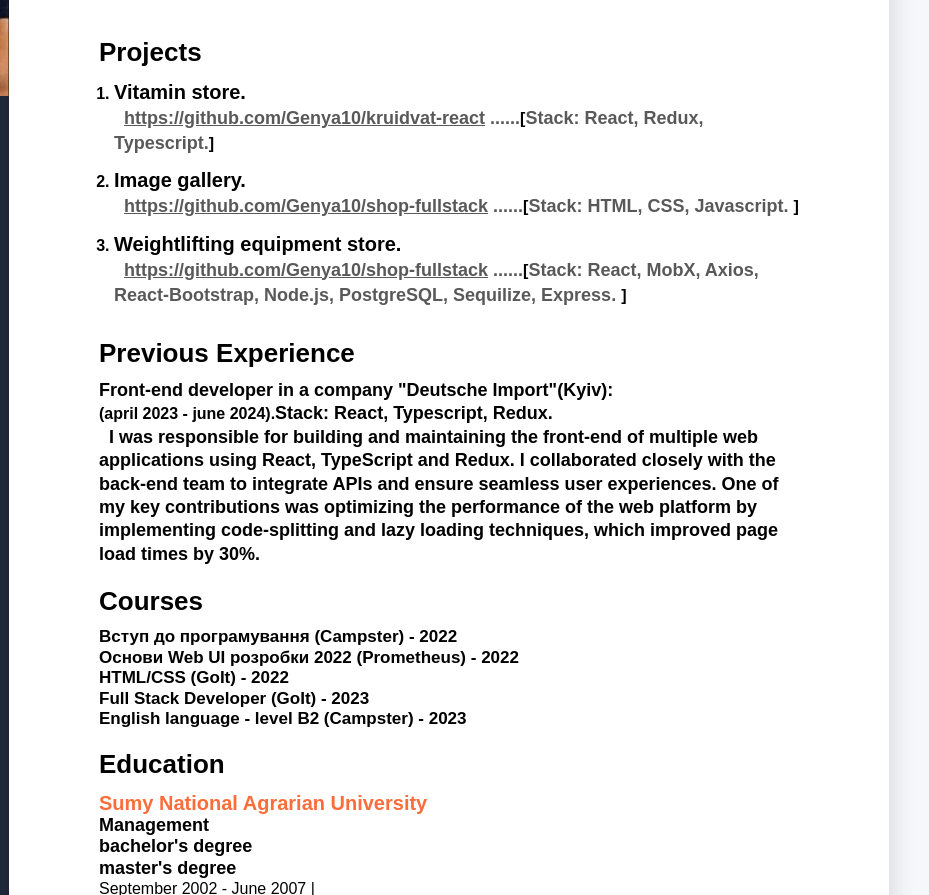
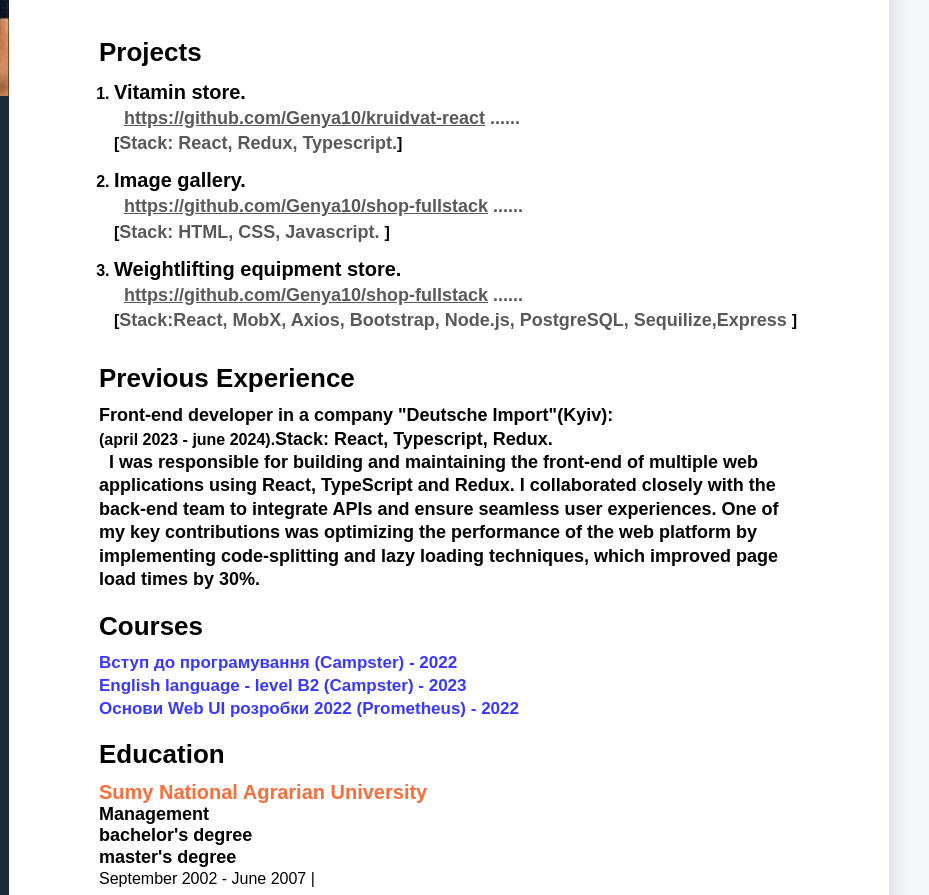
Before and after one commit to Genya10/Resume-2023, a plain HTML site: page index.html in a window 1280 px wide. Shown: the part 340-1235 px from the top of the page, 351-1280 px from the left. Drawn offline with Linux system fonts and the light colour scheme.

Commit message:
add links on sertificates

```diff
--- a/index.html
+++ b/index.html
@@ -28,16 +28,16 @@
                     <li class="project-item">
                         <h4>Vitamin store.</h4>
                         <span class="project"><a target="_blank" href="https://github.com/Genya10/kruidvat-react" class="project-link">https://github.com/Genya10/kruidvat-react</a>
-                        ......<span class="project-bracket">[</span>Stack: React, Redux, Typescript.<span class="project-bracket">]</span></span></li>
+                        ......<br><span class="project-bracket">[</span>Stack: React, Redux, Typescript.<span class="project-bracket">]</span></span></li>
                     <li class="project-item">
                         <h4>Image gallery.</h4>
                     <span class="project">   <a target="_blank" href="https://genya10.github.io/Images-Gallery-Swiper-/" class="project-link">https://github.com/Genya10/shop-fullstack</a>
-                        ......<span class="project-bracket">[</span>Stack: HTML, CSS, Javascript.
+                        ......<br><span class="project-bracket">[</span>Stack: HTML, CSS, Javascript.
                         <span class="project-bracket">]</span></span></li>
                         <li class="project-item">
                             <h4>Weightlifting equipment store.</h4>
                         <span class="project">   <a target="_blank" href="https://github.com/Genya10/shop-fullstack" class="project-link">https://github.com/Genya10/shop-fullstack</a>
-                            ......<span class="project-bracket">[</span>Stack: React, MobX, Axios,<br> React-Bootstrap, Node.js, PostgreSQL, Sequilize, Express.
+                            ......<span class="project-bracket"><br>[</span>Stack:React, MobX, Axios, Bootstrap, Node.js, PostgreSQL, Sequilize,Express
                             <span class="project-bracket">]</span></span></li>
                 </ol>
             </div>
@@ -56,14 +56,14 @@
                 <!--Courses-->
                 <div class="courses">
                     <h3 class="title">Courses</h3>
-                    <!--<a href="./sertificats/Campster.pdf">Вступ до програмування (Campster) - 2022</a>
-                    <a href="./sertificats/Prometheus.pdf">Основи Web UI розробки 2022 (Prometheus) - 2022</a>
-                    <a href="./sertificats/B2 english.pdf">English language - level B2 (Campster) - 2023</a>-->
-                    <p class="course">Вступ до програмування (Campster) - 2022</p>
-                    <p class="course">Основи Web UI розробки 2022 (Prometheus) - 2022</p>
+                    <div class="link-sertificate"><a target="_blank" href="./sertificats/Campster.pdf">Вступ до програмування (Campster) - 2022</a></div>
+                    <div class="link-sertificate"><a target="_blank" href="./sertificats/B2 english.pdf">English language - level B2 (Campster) - 2023</a></div>
+                    <div class="link-sertificate"><a target="_blank" href="./sertificats/Prometheus.pdf">Основи Web UI розробки 2022 (Prometheus) - 2022</a></div>
+                   <!-- <p class="course">Introduction to programming (Campster) - 2022</p>
+                    <p class="course">Basics of Web UI development2022 (Prometheus) - 2022</p>
                     <p class="course">HTML/CSS (GoIt) - 2022</p>
                     <p class="course">Full Stack Developer (GoIt) - 2023</p>
-                    <p class="course">English language - level B2 (Campster) - 2023</p>
+                    <p class="course">English language - level B2 (Campster) - 2023</p> -->
                 </div>
             <!--Education-->
             <div class="education">
--- a/styles.css
+++ b/styles.css
@@ -105,6 +105,15 @@
     .courses {
         margin-top: 20px;
     }
+    .link-sertificate{
+        font-size: 17px;
+       margin-bottom: 3px;
+    }
+    .link-sertificate a {
+        text-decoration: none;
+        font-weight: 600;
+        color:rgba(0, 0, 255, 0.782);
+    }
     .course{
         font-weight: 600;
         font-size: 17px;
```
